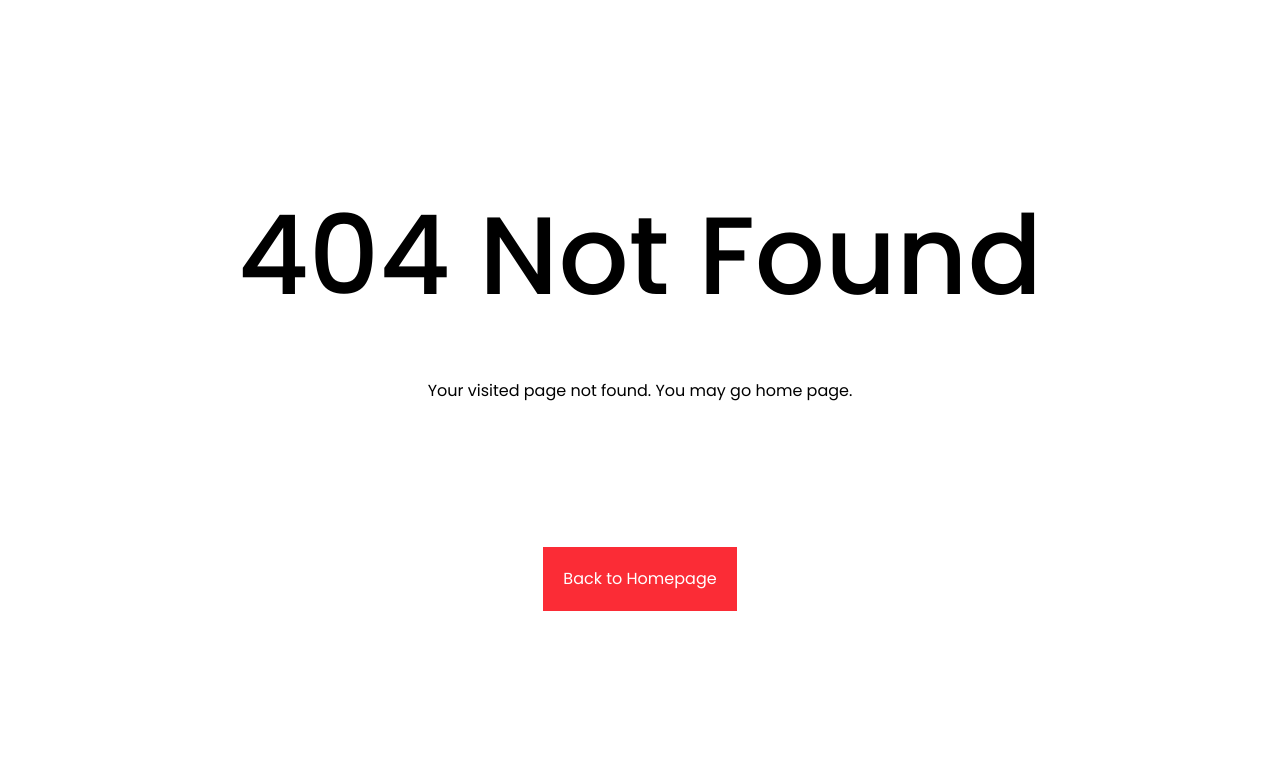
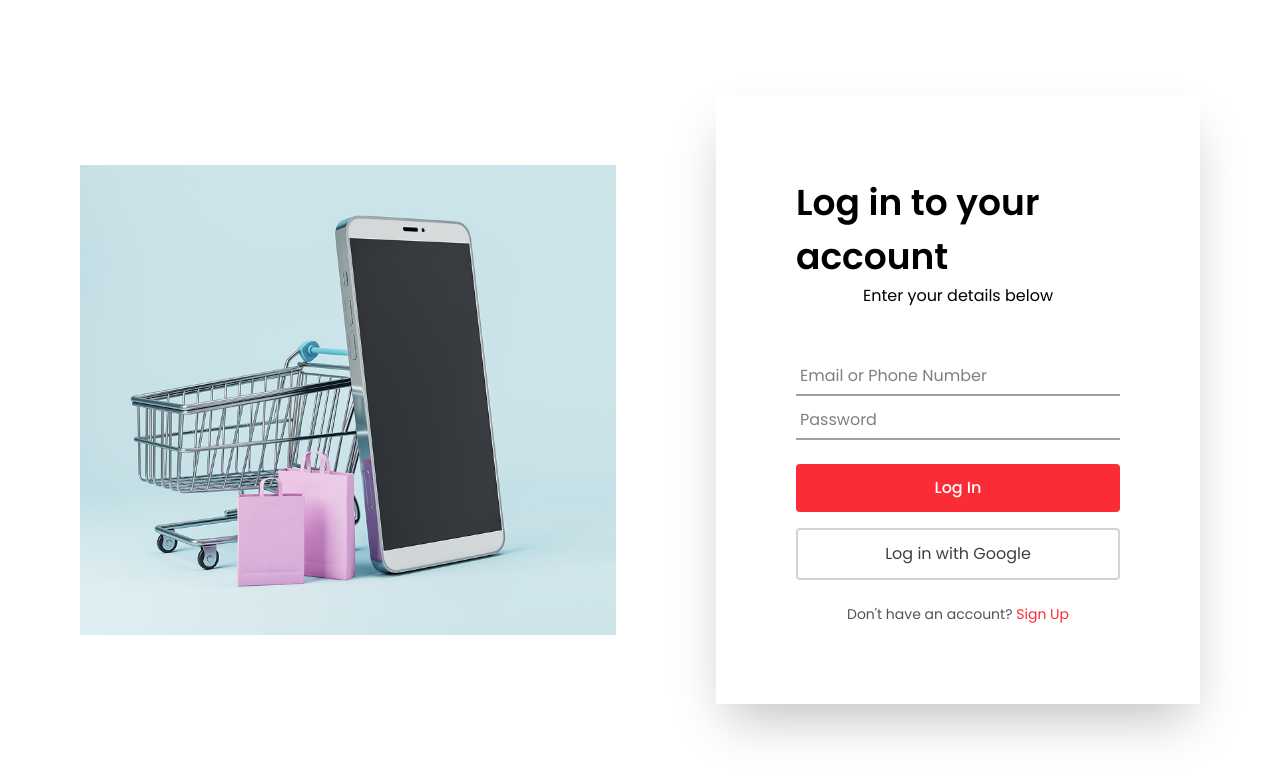
Before and after one commit to DsDigitalz/SavvyShopper-Ecommerce-Project, a React (Vite) app: page /login in a window 1280 px wide. Before the commit this address had no page. Shown: the top 778 px of the page. Built offline with nearby package versions, Linux system fonts and the light colour scheme.

Commit message:
added functionality to login and signup

```diff
--- a/src/App.jsx
+++ b/src/App.jsx
@@ -110,7 +110,7 @@ function AppRoutes() {
           }
         />
         <Route
-          path="/log_in"
+          path="/login"
           element={
             <PageWrapper>
               <Login />
--- a/src/Pages/Login.jsx
+++ b/src/Pages/Login.jsx
@@ -1,69 +1,88 @@
-import { useState } from "react";
+import React, { useState } from "react";
 import toast from "react-hot-toast";
-import { useNavigate } from "react-router";
+import { NavLink, useNavigate } from "react-router-dom";
+
+// Assuming you have these assets in your project
+// import eyeOpen from "./Assets/eye-open.svg";
+// import eyeClosed from "./Assets/eye-closed.svg";
+// import googleIcon from "./Assets/IconGoogle.png";
 
 export default function Login() {
   const navigate = useNavigate();
+
   const [formData, setFormData] = useState({
     email: "",
     password: "",
   });
 
-  // show forgotten password
-  // const [showForgottenPassword, setShowForgottenPassword] = useState(false);
+  const [errors, setErrors] = useState({});
+  const [showPassword, setShowPassword] = useState(false);
 
-  // function toggleShowForgottenPassword() {
-  //   setShowForgottenPassword((prevValue) => !prevValue);
-  // }
+  function validateForm() {
+    let newErrors = {};
+    let isValid = true;
 
-  function handleRegister(e) {
-    console.log(e);
-    e.preventDefault();
-    // Fetching the registered information
-    const fetchedUserInfo = localStorage.getItem("userAccount");
-    console.log(fetchedUserInfo);
-
-    if (!formData.email || !formData.password) {
-      console.log("All fields required");
-      toast.error("Pls Provide a Valid Email and Password")
-      return;
+    // Validate Email
+    if (!formData.email.trim()) {
+      newErrors.email = "Email is required.";
+      isValid = false;
+    } else if (!/\S+@\S+\.\S+/.test(formData.email)) {
+      newErrors.email = "Email address is invalid.";
+      isValid = false;
     }
 
-    // verification
+    // Validate Password
+    if (!formData.password.trim()) {
+      newErrors.password = "Password is required.";
+      isValid = false;
+    }
+
+    setErrors(newErrors);
+    return isValid;
+  }
+
+  function updateFormData(e) {
+    const { name, value } = e.target;
+    setFormData({ ...formData, [name]: value });
+    setErrors({ ...errors, [name]: "" });
+  }
+
+  function handleLogin(e) {
+    e.preventDefault();
+
+    if (validateForm()) {
+      // Retrieve user data from localStorage
+      const storedUser = JSON.parse(localStorage.getItem("userAccount"));
+
+      // Basic authentication
       if (
-      formData.email !== fetchedUserInfo.email &&
-      formData.password !== fetchedUserInfo.password
+        storedUser &&
+        storedUser.email === formData.email &&
+        storedUser.password === formData.password
       ) {
-      toast.error("Invalid Email or Password");
-      return;
+        toast.success("Logged in successfully!");
+        navigate("/home"); // Navigate to the home page or dashboard
+      } else {
+        toast.error("Invalid email or password.");
       }
-    // localStorage.setItem("userAccount", JSON.stringify(formData));
-    // toast.success('Login Successfully')
-    toast("Login Successfully", {
-      icon: "✅",
-      duration: 5000,
-      style: {
-        background: "black",
-        color: "white",
-        padding: "1rem",
-      },
-    });
-    navigate("/home");
+    } else {
+      toast.error("Please correct the form errors.");
+    }
   }
 
   return (
     <div className="login flex items-center h-screen gap-[100px] px-20">
       <div>
-        <img src="./iphone.png" alt="" />
+        <img src="./iphone.png" alt="iPhone" />
       </div>
 
       <form
-        onSubmit={handleRegister}
+        onSubmit={handleLogin}
         className="flex flex-col shadow-2xl p-20 w-[50%]"
       >
         <div className="flex flex-col items-center">
-          <h1 className="font-semibold text-[36px]">Login to Exclusive</h1>
-          <p>Enter your details below </p>
+          <h1 className="font-semibold text-[36px]">Log in to your account</h1>
+          <p>Enter your details below</p>
         </div>
         <div className="flex flex-col mt-[48px] my-5">
           <input
@@ -71,34 +90,54 @@ export default function Login() {
             name="email"
             id="email"
             placeholder="Email or Phone Number"
-            className="h-[40px] p-1 mb-3 border-b-1 border-zinc-400 outline-none"
-            onChange={(e) =>
-              setFormData({ ...formData, email: e.target.value })
-            }
+            className={`h-[40px] p-1 mb-1 border-b-2 outline-none ${
+              errors.email ? "border-red-500" : "border-zinc-400 focus:border-blue-500"
+            }`}
+            value={formData.email}
+            onChange={updateFormData}
           />
+          {errors.email && <p className="text-red-500 text-sm mb-3">{errors.email}</p>}
+
+          <div className="relative">
             <input
-            type="password"
+              type={showPassword ? "text" : "password"}
               name="password"
               id="password"
               placeholder="Password"
-            className="h-[40px] p-1 mb-3 border-b-1 border-zinc-400 outline-none"
-            onChange={(e) =>
-              setFormData({ ...formData, password: e.target.value })
-            }
+              className={`h-[40px] p-1 mb-1 border-b-2 w-full outline-none pr-10 ${
+                errors.password ? "border-red-500" : "border-zinc-400 focus:border-blue-500"
+              }`}
+              value={formData.password}
+              onChange={updateFormData}
             />
+            <span
+              className="absolute right-2 top-2 cursor-pointer"
+              onClick={() => setShowPassword((prev) => !prev)}
+            >
+              {/* <img src={showPassword ? eyeClosed : eyeOpen} alt="toggle password visibility" className="w-5 h-5" /> */}
+            </span>
           </div>
-        <div className="flex items-center justify-between">
-          <button className="bg-red-500 p-3 text-white cursor-pointer active:bg-red-600 w-[40%]">
-            Login
+          {errors.password && <p className="text-red-500 text-sm mb-3">{errors.password}</p>}
+        </div>
+
+        <button
+          type="submit"
+          className="bg-red-500 p-3 mb-4 text-white font-medium rounded hover:bg-red-600 transition-colors"
+        >
+          Log In
         </button>
-          <p className="text-red-500 cursor-pointer active:text-red-700">
-            Forgot Password?
+        <button className="flex items-center justify-center gap-4 border-2 border-zinc-300 p-3 rounded text-zinc-700 hover:bg-zinc-50 transition-colors">
+          {/* <img src={googleIcon} alt="Google icon" className="w-6 h-6" /> */}
+          <span>Log in with Google</span>
+        </button>
+
+        <p className="text-center mt-6 text-sm text-zinc-600">
+          Don't have an account?{" "}
+          <NavLink to="/sign_up" className="text-red-500 hover:underline">
+            Sign Up
+          </NavLink>
         </p>
-        </div>
       </form>
-      {/* <button className="border" onClick={toggleShowForgottenPassword}>
-        Show forgotten password
-      </button> */}
     </div>
   );
 }
--- a/src/Pages/SignUp.jsx
+++ b/src/Pages/SignUp.jsx
@@ -1,47 +1,91 @@
 import React, { useState } from "react";
 import toast from "react-hot-toast";
-// import iphone from "./Assets/iphone.png";
+import { NavLink, useNavigate } from "react-router-dom";
+
+// Assuming you have these assets in your project
 // import googleIcon from "./Assets/IconGoogle.png";
-import { NavLink, useNavigate } from "react-router";
+// import eyeOpen from "./Assets/eye-open.svg";
+// import eyeClosed from "./Assets/eye-closed.svg";
 
 export default function SignUp() {
   const navigate = useNavigate();
-  // create a function to store user information
+
   const [formData, setFormData] = useState({
     fullName: "",
     email: "",
     password: "",
   });
-  // update user info
+
+  const [errors, setErrors] = useState({});
+  const [showPassword, setShowPassword] = useState(false);
+
+  function validateForm() {
+    let newErrors = {};
+    let isValid = true;
+
+    // Validate Full Name
+    if (!formData.fullName.trim()) {
+      newErrors.fullName = "Full name is required.";
+      isValid = false;
+    } else if (formData.fullName.trim().split(" ").length < 2) {
+      newErrors.fullName = "Please enter your first and last name.";
+      isValid = false;
+    }
+
+    // Validate Email
+    if (!formData.email.trim()) {
+      newErrors.email = "Email is required.";
+      isValid = false;
+    } else if (!/\S+@\S+\.\S+/.test(formData.email)) {
+      newErrors.email = "Email address is invalid.";
+      isValid = false;
+    }
+
+    // Validate Password
+    if (!formData.password.trim()) {
+      newErrors.password = "Password is required.";
+      isValid = false;
+    } else if (formData.password.length < 8) {
+      newErrors.password = "Password must be at least 8 characters long.";
+      isValid = false;
+    }
+
+    setErrors(newErrors);
+    return isValid;
+  }
+
+  function handleRegister(e) {
+    e.preventDefault();
+
+    if (validateForm()) {
+      // Step 1: Check if the user already exists in localStorage
+      const storedUser = JSON.parse(localStorage.getItem("userAccount"));
+
+      if (storedUser && storedUser.email === formData.email) {
+        toast.error("An account with this email already exists.");
+        return; // Stop the function here
+      }
+
+      // Step 2: Save new user in localStorage
+      localStorage.setItem("userAccount", JSON.stringify(formData));
+
+      toast.success("Account created successfully!");
+      navigate("/log_in");
+    } else {
+      toast.error("Please correct the form errors.");
+    }
+  }
+
   function updateFormData(e) {
     const { name, value } = e.target;
     setFormData({ ...formData, [name]: value });
-  }
-
-  // prevent event default
-  function handleRegister(e) {
-    console.log(e);
-    e.preventDefault();
-    console.log(formData);
-
-    // Verification
-    if (!formData.fullName || !formData.email || !formData.password) {
-      console.log("All fields required");
-      return;
-    }
-
-    // Save in global storage
-    localStorage.setItem("userAccount", JSON.stringify(formData));
-
-    // Navigate to the login page
-    toast.success("Registered Successfully");
-    navigate("/login");
+    setErrors({ ...errors, [name]: "" });
   }
 
   return (
     <div className="signup flex items-center h-screen gap-[100px] px-20">
       <div>
-        <img src="./iphone.png" alt="" />
+        <img src="./iphone.png" alt="iPhone" />
       </div>
 
       <form
@@ -58,47 +102,66 @@ export default function SignUp() {
             name="fullName"
             id="fullName"
             placeholder="Name"
-            className="h-[40px] p-1 mb-3 border-b-1 border-zinc-400 outline-none"
+            className={`h-[40px] p-1 mb-1 border-b-2 outline-none ${
+              errors.fullName ? "border-red-500" : "border-zinc-400 focus:border-blue-500"
+            }`}
             value={formData.fullName}
             onChange={updateFormData}
           />
+          {errors.fullName && <p className="text-red-500 text-sm mb-3">{errors.fullName}</p>}
+
           <input
             type="email"
             name="email"
             id="email"
             placeholder="Email or Phone Number"
-            className="h-[40px] p-1 mb-3 border-b-1 border-zinc-400 outline-none"
+            className={`h-[40px] p-1 mb-1 border-b-2 outline-none ${
+              errors.email ? "border-red-500" : "border-zinc-400 focus:border-blue-500"
+            }`}
             value={formData.email}
             onChange={updateFormData}
           />
+          {errors.email && <p className="text-red-500 text-sm mb-3">{errors.email}</p>}
+
+          <div className="relative">
             <input
-            type="password"
+              type={showPassword ? "text" : "password"}
               name="password"
               id="password"
               placeholder="Password"
-            className="h-[40px] p-1 mb-3 border-b-1 border-zinc-400 outline-none"
+              className={`h-[40px] p-1 mb-1 border-b-2 w-full outline-none pr-10 ${
+                errors.password ? "border-red-500" : "border-zinc-400 focus:border-blue-500"
+              }`}
               value={formData.password}
               onChange={updateFormData}
             />
+            <span
+              className="absolute right-2 top-2 cursor-pointer"
+              onClick={() => setShowPassword((prev) => !prev)}
+            >
+              {/* <img src={showPassword ? eyeClosed : eyeOpen} alt="toggle password visibility" className="w-5 h-5" /> */}
+            </span>
+          </div>
+          {errors.password && <p className="text-red-500 text-sm mb-3">{errors.password}</p>}
         </div>
 
         <button
           type="submit"
-          className="bg-red-500 p-3 mb-[16px] text-white cursor-pointer active:bg-red-600"
+          className="bg-red-500 p-3 mb-4 text-white font-medium rounded hover:bg-red-600 transition-colors"
         >
           Create Account
         </button>
-        <button className=" flex items-center justify-center gap-[16px] border-1 border-zinc-400 p-3 mb-[32px] cursor-pointer active:bg-zinc-100">
-          <div>
-            <img src="./IconGoogle.png" alt="" />
-          </div>
-          <div>Sign up with Google </div>
+
+        <button className="flex items-center justify-center gap-4 border-2 border-zinc-300 p-3 rounded text-zinc-700 hover:bg-zinc-50 transition-colors">
+          {/* <img src={googleIcon} alt="Google icon" className="w-6 h-6" /> */}
+          <span>Sign up with Google</span>
         </button>
-        <p className="text-center">
-          Already have account?{" "}
-          <span className="underline cursor-pointer active:text-zinc-700">
-            <NavLink to="/log_in">Log In</NavLink>
-          </span>
+
+        <p className="text-center mt-6 text-sm text-zinc-600">
+          Already have an account?{" "}
+          <NavLink to="/login" className="text-red-500 hover:underline">
+            Log In
+          </NavLink>
         </p>
       </form>
     </div>
```
Lines whose indentation alone changed are shown as unchanged.
